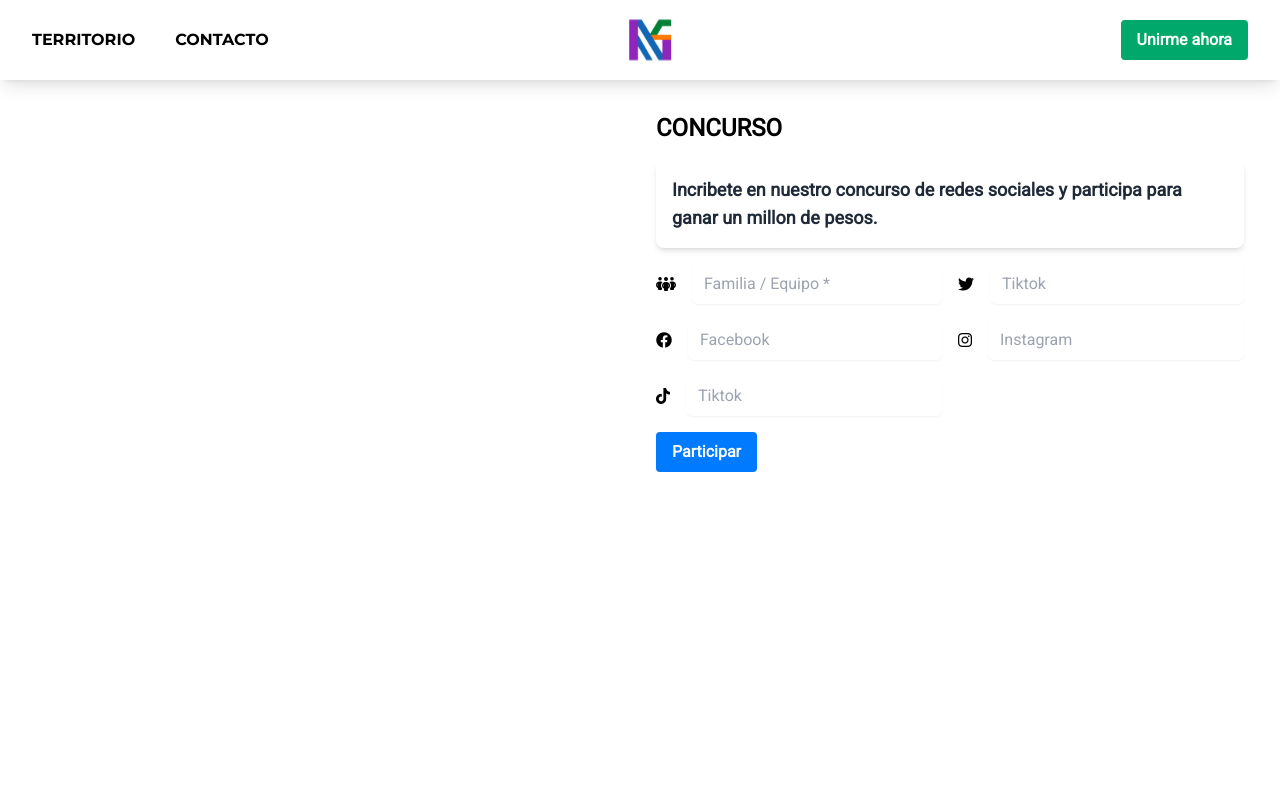
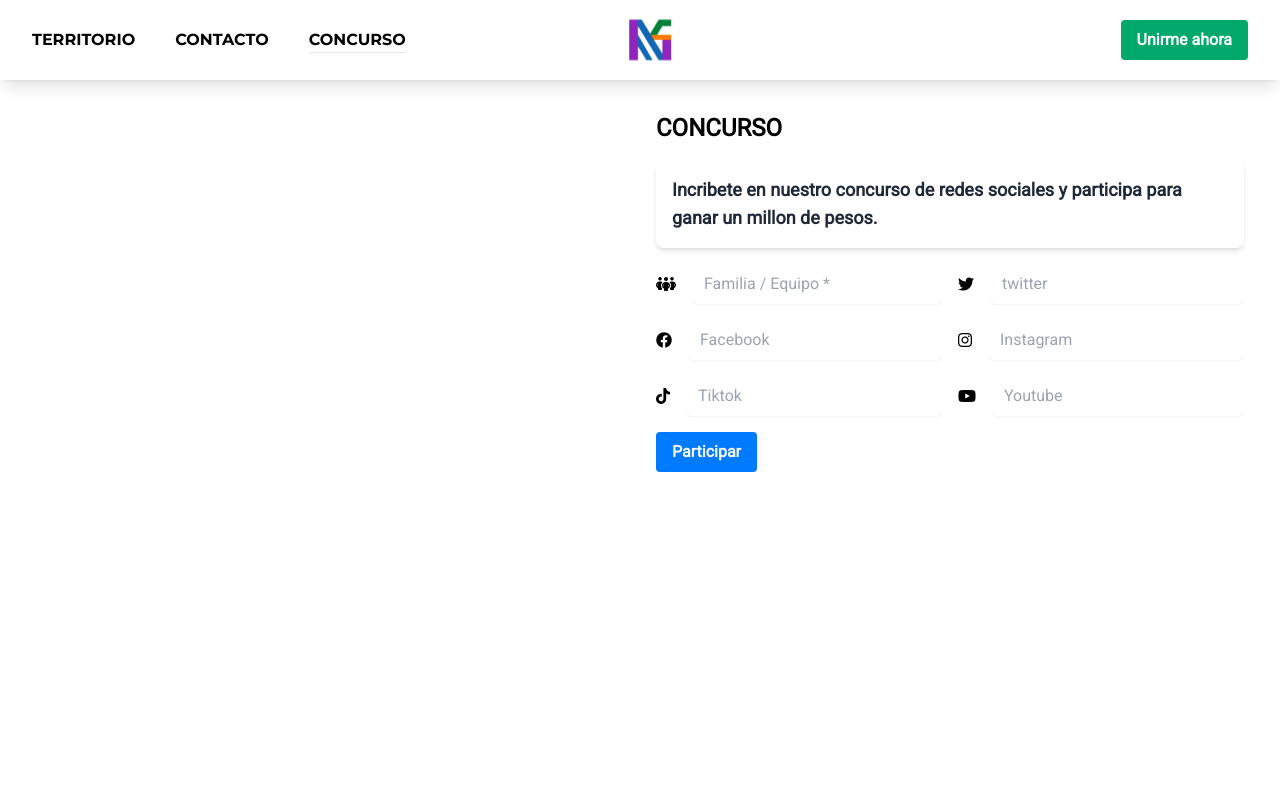
Before and after one commit to ruloCode/Nextjs-Wordpress-as-CMD, a Next.js app: page /concurso in a window 1280 px wide. Shown: the top 800 px of the page. Built offline with nearby package versions, Linux system fonts and the light colour scheme.

Commit message:
adding sheets integration

```diff
--- a/components/NavBar/Navbar.tsx
+++ b/components/NavBar/Navbar.tsx
@@ -66,6 +66,14 @@ const Navbar = () => {
           }`}
         >
           Contacto
+        </Link>
+        <Link
+          href="/concurso"
+          className={`secondaryFont uppercase ${
+            isActive("/concurso") ? "border-b font-bold navItem" : "navItem"
+          }`}
+        >
+          Concurso
         </Link>
 
 
--- a/package.json
+++ b/package.json
@@ -12,12 +12,14 @@
     "@types/react-dom": "^18.0.6",
     "classnames": "^2.3.1",
     "date-fns": "^2.28.0",
+    "googleapis": "^118.0.0",
     "next": "latest",
     "react": "^18.2.0",
     "react-dom": "^18.2.0",
     "react-icons": "^4.6.0",
     "react-id-swiper": "^4.0.0",
     "react-modal": "^3.16.1",
+    "react-toastify": "^9.1.3",
     "react-transition-group": "^4.4.5",
     "react-youtube": "^10.1.0",
     "swiper": "^9.2.3",
--- a/pages/_app.tsx
+++ b/pages/_app.tsx
@@ -1,8 +1,18 @@
-import { AppProps } from 'next/app'
-import '../styles/index.css'
+import { AppProps } from "next/app";
+import { ToastContainer } from "react-toastify";
+import "react-toastify/dist/ReactToastify.css";
+import "../styles/index.css";
 
 function MyApp({ Component, pageProps }: AppProps) {
-  return <Component {...pageProps} />
+  return (
+    <>
+      <Component {...pageProps} />
+      <ToastContainer
+      position="bottom-center" // Posición del toast en la parte inferior y centrado
+      autoClose={3000} // Duración de 3 segundos
+      />
+    </>
+  );
 }
 
-export default MyApp
+export default MyApp;
--- /dev/null
+++ b/pages/api/submit.ts
@@ -0,0 +1,59 @@
+import { NextApiRequest, NextApiResponse } from "next";
+import { google } from "googleapis";
+
+type SheetForm = {
+  name: string;
+  facebook: string;
+  instagram: string;
+  twitter: string;
+  tiktok: string;
+  youtube: string;
+};
+
+export default async function handler(
+  req: NextApiRequest,
+  res: NextApiResponse
+) {
+  if (req.method !== "POST") {
+    return res.status(405).send({ messaje: "Only POST" });
+  }
+
+  const body = req.body as SheetForm;
+
+  try {
+    // prepare auth
+    const auth = new google.auth.GoogleAuth({
+      credentials: {
+        client_email: process.env.NEXT_PUBLIC_GOOGLE_CLIENT_EMAIL,
+        private_key: process.env.NEXT_PUBLIC_GOOGLE_PRIVATE_KEY?.replace(/\\n/g, "\n"),
+      },
+      scopes: [
+        "https://www.googleapis.com/auth/drive",
+        "https://www.googleapis.com/auth/drive.file",
+        "https://www.googleapis.com/auth/spreadsheets",
+      ],
+    });
+
+    const sheets = google.sheets({
+      auth,
+      version: "v4",
+    });
+
+    const response = await sheets.spreadsheets.values.append({
+      spreadsheetId: process.env.NEXT_PUBLIC_GOOGLE_SHEET_ID,
+      range: "A1:F1",
+      valueInputOption: "USER_ENTERED",
+      requestBody: {
+        values: [
+          [body.name, body.facebook, body.instagram, body.twitter, body.tiktok, body.youtube],
+        ],
+      },
+    });
+
+    return res.status(200).json({
+      data: response.data,
+    });
+  } catch (error) {
+    return res.status(500).send({message: error.messaje ?? 'Internal Server Error'});
+  }
+}
--- a/pages/concurso/index.tsx
+++ b/pages/concurso/index.tsx
@@ -1,11 +1,12 @@
-import React from "react";
+import React, { useState } from "react";
 import YouTube from "react-youtube";
 
 import Layout from "../../components/layout";
 import Container from "../../components/container";
 import Head from "next/head";
 import Button from "../../atomic-ds/atoms/Button";
-
+import { toast } from "react-toastify";
+import "react-toastify/dist/ReactToastify.css";
 export default function Index() {
   // Function to handle video player events
   const onReady = (event) => {
@@ -21,6 +22,52 @@ export default function Index() {
       // https://developers.google.com/youtube/player_parameters
       autoplay: 1,
     },
+  };
+  const [formData, setFormData] = useState({
+    name: "",
+    facebook: "",
+    instagram: "",
+    twitter: "",
+    tiktok: "",
+    youtube: "",
+  });
+
+  const handleInputChange = (event) => {
+    const { name, value } = event.target;
+    setFormData((prevFormData) => ({
+      ...prevFormData,
+      [name]: value,
+    }));
+  };
+
+  const handleSubmit = async (event) => {
+    event.preventDefault();
+    console.log(formData);
+
+    const response = await fetch("https://sheet.best/api/sheets/de96f8aa-67c7-4505-8d04-684f44cfa659", {
+      method: "POST",
+      headers: {
+        Accept: "application/json",
+        "Content-Type": "application/json",
+      },
+      body: JSON.stringify(formData),
+    });
+
+    const content = await response.json();
+
+
+    console.log(content)
+    // alert(content.data.tableRange);
+    toast.success("¡Formulario enviado con éxito!");
+
+    setFormData({
+      name: "",
+      facebook: "",
+      instagram: "",
+      twitter: "",
+      tiktok: "",
+      youtube: "",
+    })
   };
   return (
     <Layout preview={null}>
@@ -40,7 +87,7 @@ export default function Index() {
                 Incribete en nuestro concurso de redes sociales y participa para
                 ganar un millon de pesos.
               </p>
-              <form className="grid grid-cols-2 gap-4">
+              <form className="grid grid-cols-2 gap-4" onSubmit={handleSubmit}>
                 <div className="col-span-2 sm:col-span-1 flex items-center">
                   <i className="fa-solid fa-people-group mr-4"></i>
 
@@ -50,6 +97,8 @@ export default function Index() {
                     name="name"
                     placeholder="Familia / Equipo *"
                     className="w-full border-gray-300 rounded-md shadow-sm py-2 px-3 focus:outline-none focus:ring-indigo-500 focus:border-indigo-500"
+                    value={formData.name}
+                    onChange={handleInputChange}
                     required
                   />
                 </div>
@@ -58,11 +107,12 @@ export default function Index() {
 
                   <input
                     type="text"
-                    id="tiktok"
-                    name="tiktok"
-                    placeholder="Tiktok"
+                    id="twitter"
+                    name="twitter"
+                    placeholder="twitter"
+                    value={formData.twitter}
+                    onChange={handleInputChange}
                     className="w-full border-gray-300 rounded-md shadow-sm py-2 px-3 focus:outline-none focus:ring-indigo-500 focus:border-indigo-500"
-                    required
                   />
                 </div>
                 <div className="col-span-2 sm:col-span-1 flex items-center">
@@ -73,8 +123,9 @@ export default function Index() {
                     id="facebook"
                     name="facebook"
                     placeholder="Facebook"
+                    value={formData.facebook}
+                    onChange={handleInputChange}
                     className="w-full border-gray-300 rounded-md shadow-sm py-2 px-3 focus:outline-none focus:ring-indigo-500 focus:border-indigo-500"
-                    required
                   />
                 </div>
                 <div className="col-span-2 sm:col-span-1 flex items-center">
@@ -85,8 +136,9 @@ export default function Index() {
                     id="instagram"
                     name="instagram"
                     placeholder="Instagram"
+                    value={formData.instagram}
+                    onChange={handleInputChange}
                     className="w-full border-gray-300 rounded-md shadow-sm py-2 px-3 focus:outline-none focus:ring-indigo-500 focus:border-indigo-500"
-                    required
                   />
                 </div>
                 <div className="col-span-2 sm:col-span-1 flex items-center">
@@ -97,8 +149,22 @@ export default function Index() {
                     id="tiktok"
                     name="tiktok"
                     placeholder="Tiktok"
+                    value={formData.tiktok}
+                    onChange={handleInputChange}
                     className="w-full border-gray-300 rounded-md shadow-sm py-2 px-3 focus:outline-none focus:ring-indigo-500 focus:border-indigo-500"
-                    required
+                  />
+                </div>
+                <div className="col-span-2 sm:col-span-1 flex items-center">
+                  <i className="fa-brands fa-youtube mr-4  "></i>
+
+                  <input
+                    type="text"
+                    id="youtube"
+                    name="youtube"
+                    placeholder="Youtube"
+                    value={formData.youtube}
+                    onChange={handleInputChange}
+                    className="w-full border-gray-300 rounded-md shadow-sm py-2 px-3 focus:outline-none focus:ring-indigo-500 focus:border-indigo-500"
                   />
                 </div>
 
```
Also changed, not shown: secrets.json (added, +13 -0 lines), 1 other file (tests, documents, lock files or other folders).
